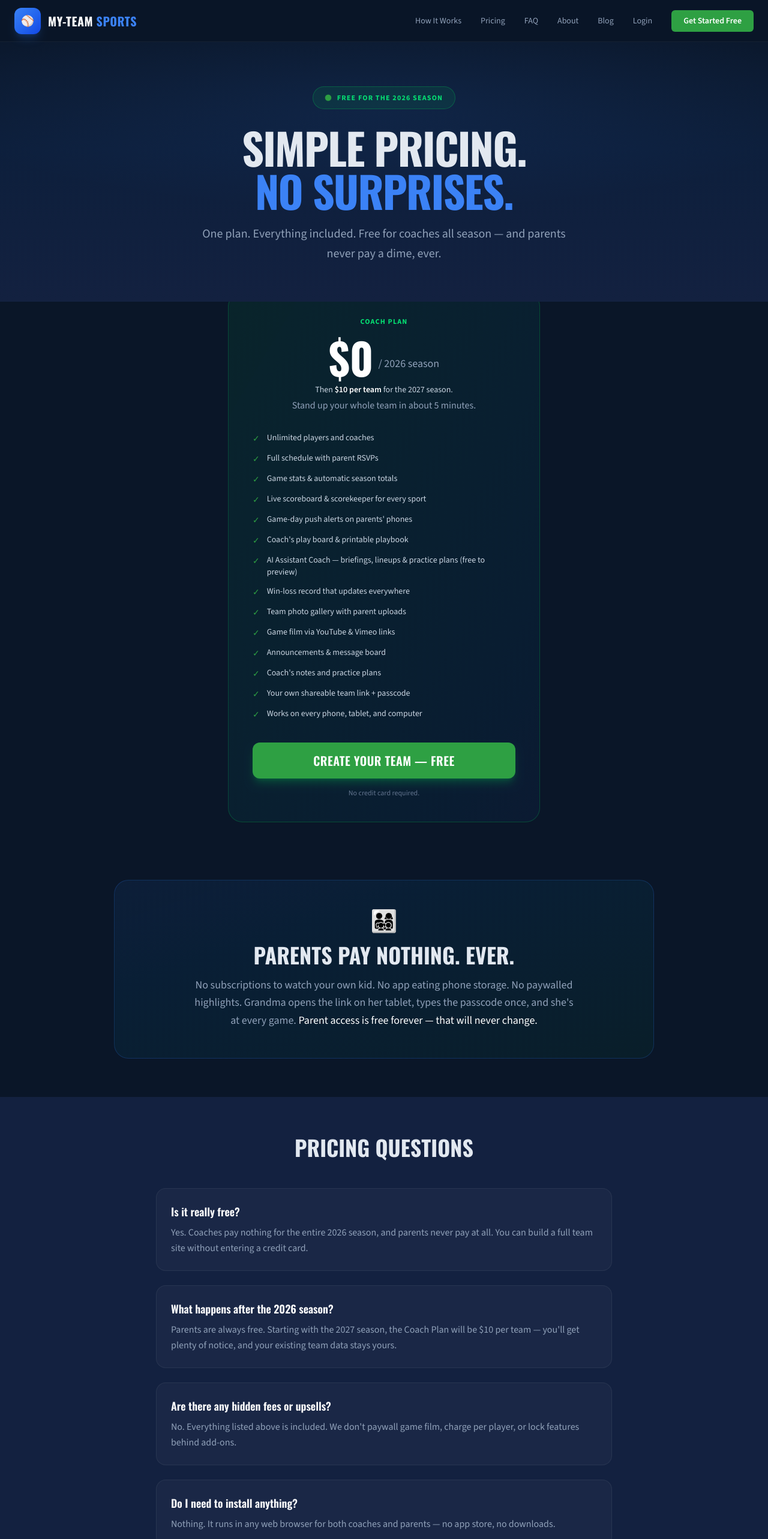
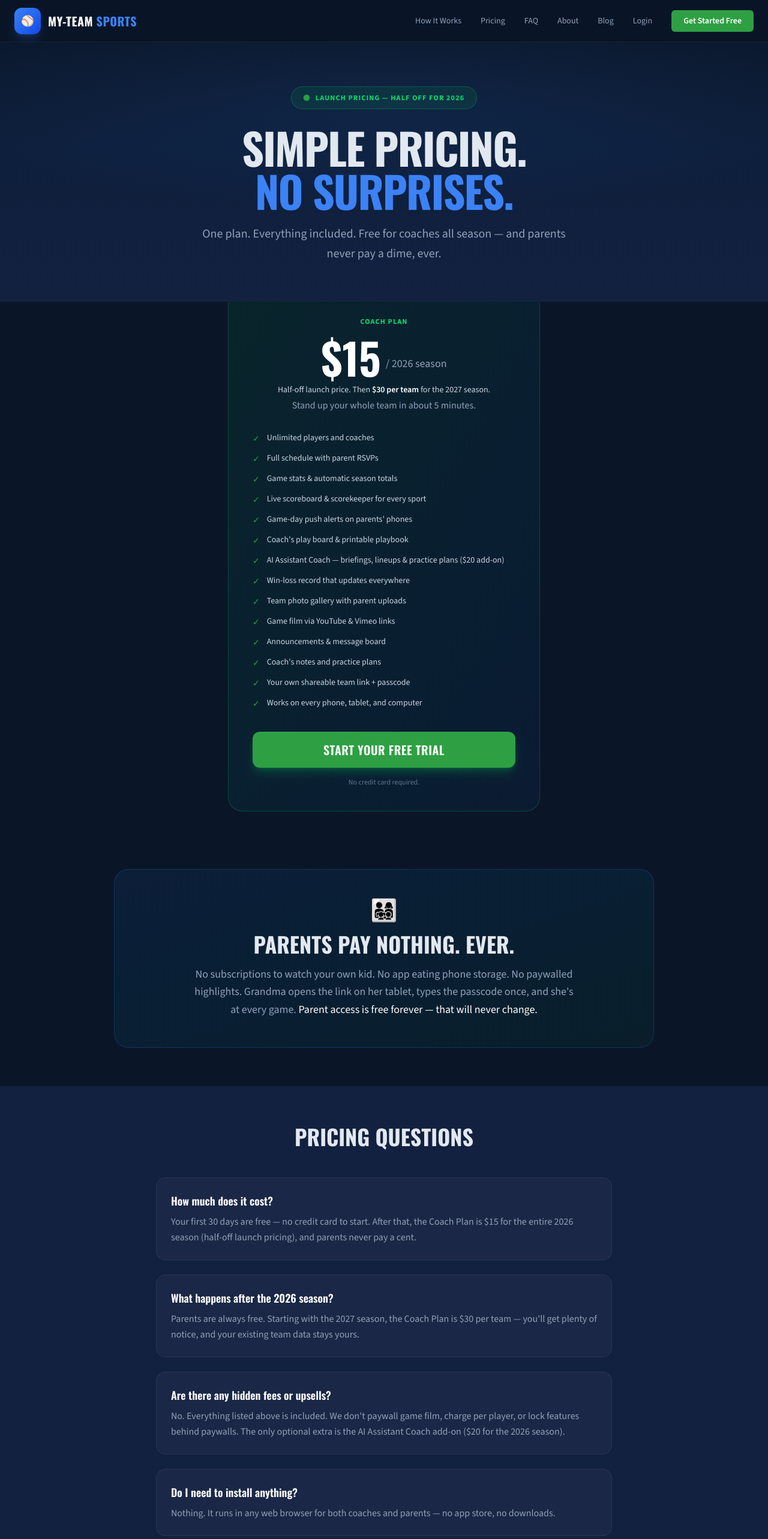
Before and after one commit to Climbo1967/my-teamsports, a Next.js app: page /pricing in a window 1280 px wide. Shown: the top 2566 px of the page at 60% size. Built offline with nearby package versions, Linux system fonts and the light colour scheme.

Commit message:
Pricing: half-off 2026 launch ($15 season, $30 in 2027), AI add-on, 30-day trial

```diff
--- a/src/app/pricing/page.js
+++ b/src/app/pricing/page.js
@@ -2,14 +2,14 @@ import Link from "next/link";
 import { SiteNav, SiteFooter, CTASection, PageHero } from "@/components/marketing";
 
 export const metadata = {
-  title: "Pricing — Free for the 2026 Season",
+  title: "Pricing — Half Off for the 2026 Season",
   description:
-    "My-Team Sports is free for the entire 2026 season, and parents never pay a cent. One simple plan with rosters, schedules, stats, photos, and game film included.",
+    "My-Team Sports is half off for the 2026 launch season — $15 for your whole team, and parents never pay a cent. One simple plan with rosters, schedules, stats, photos, and game film included.",
   alternates: { canonical: "/pricing" },
   openGraph: {
-    title: "Pricing — Free for the 2026 Season | My-Team Sports",
+    title: "Pricing — Half Off for the 2026 Season | My-Team Sports",
     description:
-      "Free for coaches all 2026 season. Parents never pay. Rosters, schedules, stats, photos, and game film — all included.",
+      "Half-off launch pricing for the 2026 season — $15 per team. Parents never pay. Rosters, schedules, stats, photos, and game film — all included.",
     url: "https://my-teamsports.com/pricing",
   },
 };
@@ -21,7 +21,7 @@ const INCLUDED = [
   "Live scoreboard & scorekeeper for every sport",
   "Game-day push alerts on parents' phones",
   "Coach's play board & printable playbook",
-  "AI Assistant Coach — briefings, lineups & practice plans (free to preview)",
+  "AI Assistant Coach — briefings, lineups & practice plans ($20 add-on)",
   "Win-loss record that updates everywhere",
   "Team photo gallery with parent uploads",
   "Game film via YouTube & Vimeo links",
@@ -36,7 +36,7 @@ export default function PricingPage() {
     <div className="min-h-screen">
       <SiteNav />
       <PageHero
-        badge="Free for the 2026 season"
+        badge="Launch pricing — half off for 2026"
         title="SIMPLE PRICING."
         accent="NO SURPRISES."
         subtitle="One plan. Everything included. Free for coaches all season — and parents never pay a dime, ever."
@@ -47,10 +47,10 @@ export default function PricingPage() {
         <div className="max-w-[520px] mx-auto bg-gradient-to-br from-green-500/[0.08] to-blue-500/[0.05] border border-green-500/25 rounded-3xl p-10 text-center">
           <p className="text-xs uppercase tracking-widest text-green-400 font-bold mb-4">Coach Plan</p>
           <div className="flex items-end justify-center gap-2 mb-2">
-            <span className="font-[family-name:var(--font-oswald)] text-7xl font-bold text-white">$0</span>
+            <span className="font-[family-name:var(--font-oswald)] text-7xl font-bold text-white">$15</span>
             <span className="text-slate-400 mb-3 text-lg">/ 2026 season</span>
           </div>
-          <p className="text-sm text-slate-300 mb-1">Then <span className="text-white font-semibold">$10 per team</span> for the 2027 season.</p>
+          <p className="text-sm text-slate-300 mb-1">Half-off launch price. Then <span className="text-white font-semibold">$30 per team</span> for the 2027 season.</p>
           <p className="text-slate-400 mb-8">Stand up your whole team in about 5 minutes.</p>
           <ul className="text-left space-y-3 mb-9">
             {INCLUDED.map((item) => (
@@ -64,7 +64,7 @@ export default function PricingPage() {
             href="/signup"
             className="block w-full bg-[var(--color-accent-green)] text-white font-[family-name:var(--font-oswald)] text-xl font-semibold tracking-wide px-10 py-4 rounded-xl hover:bg-green-500 transition-all duration-200 hover:-translate-y-0.5 shadow-lg shadow-green-500/25"
           >
-            CREATE YOUR TEAM — FREE
+            START YOUR FREE TRIAL
           </Link>
           <p className="mt-4 text-xs text-slate-500">No credit card required.</p>
         </div>
@@ -89,9 +89,9 @@ export default function PricingPage() {
           <h2 className="text-3xl md:text-4xl font-bold text-center mb-12">PRICING QUESTIONS</h2>
           <div className="space-y-6">
             {[
-              { q: "Is it really free?", a: "Yes. Coaches pay nothing for the entire 2026 season, and parents never pay at all. You can build a full team site without entering a credit card." },
-              { q: "What happens after the 2026 season?", a: "Parents are always free. Starting with the 2027 season, the Coach Plan will be $10 per team — you'll get plenty of notice, and your existing team data stays yours." },
-              { q: "Are there any hidden fees or upsells?", a: "No. Everything listed above is included. We don't paywall game film, charge per player, or lock features behind add-ons." },
+              { q: "How much does it cost?", a: "Your first 30 days are free — no credit card to start. After that, the Coach Plan is $15 for the entire 2026 season (half-off launch pricing), and parents never pay a cent." },
+              { q: "What happens after the 2026 season?", a: "Parents are always free. Starting with the 2027 season, the Coach Plan is $30 per team — you'll get plenty of notice, and your existing team data stays yours." },
+              { q: "Are there any hidden fees or upsells?", a: "No. Everything listed above is included. We don't paywall game film, charge per player, or lock features behind paywalls. The only optional extra is the AI Assistant Coach add-on ($20 for the 2026 season)." },
               { q: "Do I need to install anything?", a: "Nothing. It runs in any web browser for both coaches and parents — no app store, no downloads." },
             ].map((item) => (
               <div key={item.q} className="bg-white/[0.03] border border-white/[0.06] rounded-2xl p-6">
```
